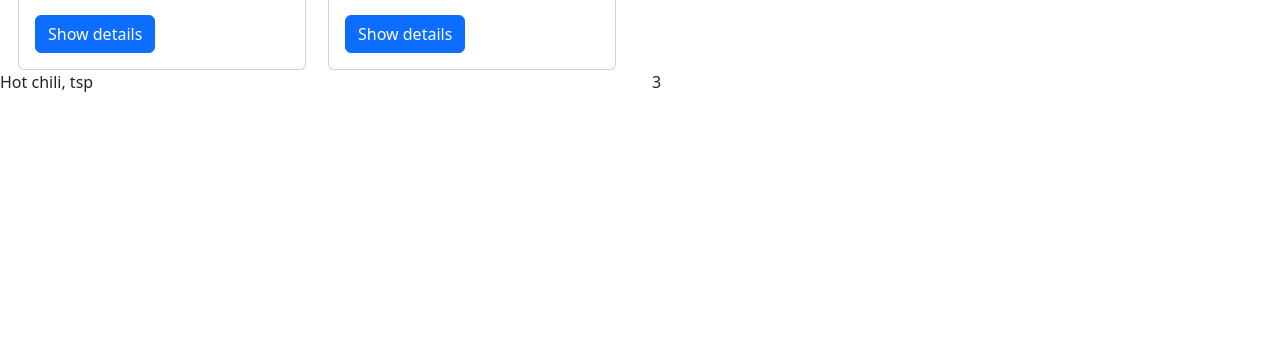
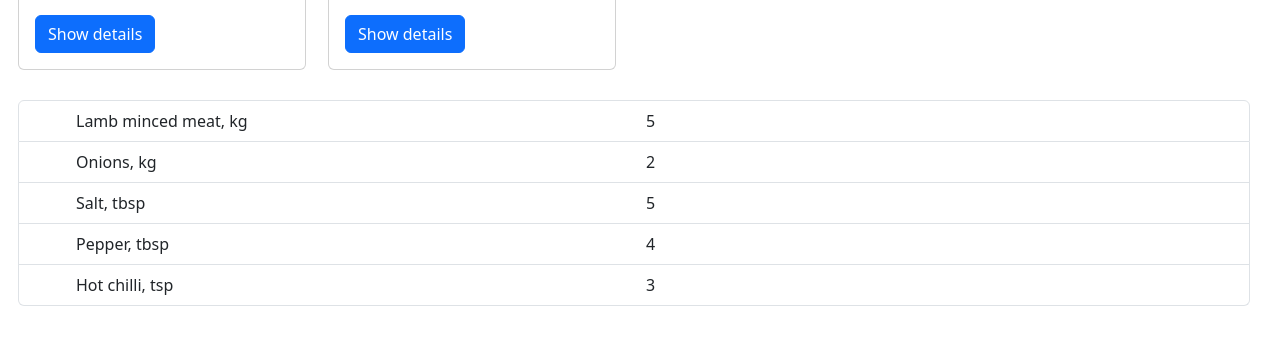
Before and after one commit to turkuai/webtek1-23-b-Finfeny, a React (Create React App) app: page / in a window 1280 px wide. Shown: the part 333-678 px from the top of the page. Built offline with nearby package versions, Linux system fonts and the light colour scheme.

Commit message:
tehtävä1.7

```diff
--- a/src/App.js
+++ b/src/App.js
@@ -4,6 +4,7 @@ import Counter from "./components/Counter";
 import "./components/RecipeCard"
 import RecipeCard from "./components/RecipeCard";
 import RecipeItem from "./components/RecipeItem";
+import ListGroup from "./components/ListGroup"
 
 function App() {
     const message1 = "Hello class!"
@@ -29,11 +30,8 @@ function App() {
                     />
                     </Col>
                 </Row>
-                <Row>
-                    <RecipeItem
-                        name="Hot chili, tsp"
-                        amount={3}
-                    />
+                <Row style={{padding: "30px"}}>
+                    <ListGroup></ListGroup>
                 </Row>
             </div>
         </>
--- /dev/null
+++ b/src/components/ListGroup.js
@@ -0,0 +1,16 @@
+import ListGroup from 'react-bootstrap/ListGroup';
+import RecipeItem from './RecipeItem';
+
+function DefaultExample() {
+  return (
+    <ListGroup>
+      <ListGroup.Item><RecipeItem name="Lamb minced meat, kg" amount= "5"/></ListGroup.Item>
+      <ListGroup.Item><RecipeItem name="Onions, kg" amount="2"/></ListGroup.Item>
+      <ListGroup.Item><RecipeItem name= "Salt, tbsp" amount= "5"/></ListGroup.Item>
+      <ListGroup.Item><RecipeItem name= "Pepper, tbsp" amount= "4"/></ListGroup.Item>
+      <ListGroup.Item><RecipeItem name= "Hot chilli, tsp" amount= "3"/></ListGroup.Item>
+    </ListGroup>
+  );
+}
+
+export default DefaultExample;
```
